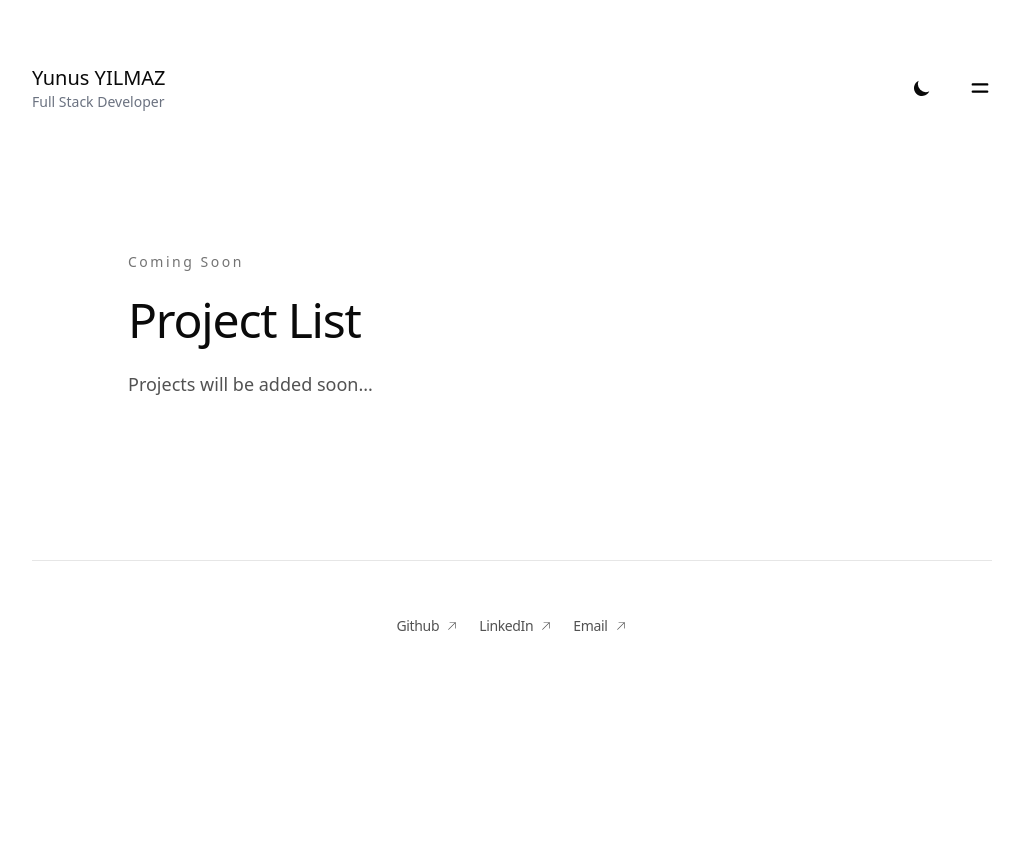
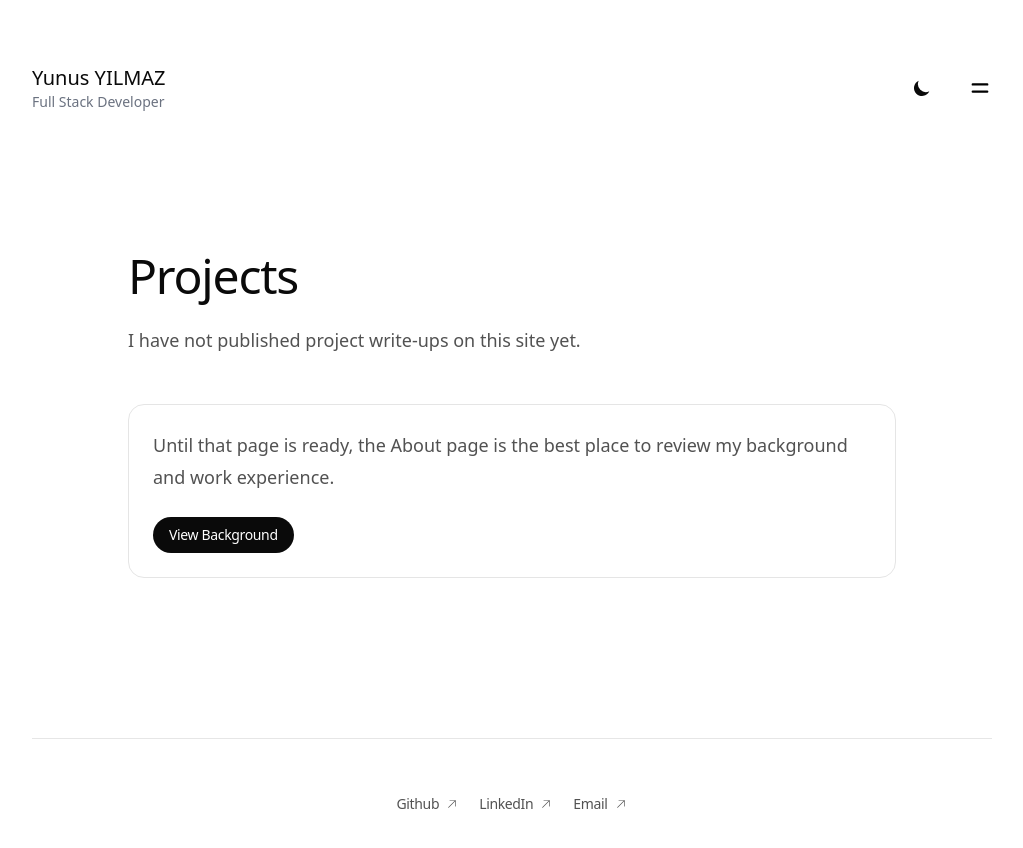
Before and after one commit to yy34/yunusyilmaz.dev, a Next.js app: page /projects in a window 1280 px wide. Shown: the top 848 px of the page, without its empty margins (128-1151 px from the left). Before the commit the page ends 800 px from the top, so only its background shows below. Built offline with nearby package versions, Linux system fonts and the light colour scheme; a web font is replaced by a local one.

Commit message:
Refactor About, Contact, Home, and Work pages for improved structure and clarity; update button labels and enhance layout with Container component

```diff
--- a/src/components/Experience.jsx
+++ b/src/components/Experience.jsx
@@ -51,7 +51,7 @@ const Experience = () => {
         </GridList>
 
         <div className="flex justify-center">
-          <Button href="about">More Detail</Button>
+          <Button href="about">See Full Experience</Button>
         </div>
       </Container>
     </Section>
--- a/src/pages/about/index.jsx
+++ b/src/pages/about/index.jsx
@@ -1,3 +1,4 @@
+import Container from "../../components/Container";
 import SocialMedia from "../../components/SocialMedia";
 import PageIntro from "../../components/PageIntro";
 import FadeIn from "../../components/FadeIn";
@@ -22,29 +23,33 @@ const AboutPage = () => {
   };
 
   return (
+    <>
       <PageIntro title="About Me">
         <div className="text-neutral-600 dark:text-neutral-300">
           {renderAboutParagraphs()}
         </div>
+      </PageIntro>
 
       <ExperienceDetail></ExperienceDetail>
 
+      <Container className="mt-12 sm:mt-16" innerClassName="max-w-3xl">
         <FadeIn>
-        <div className="flex flex-col md:flex-row gap-7 items-center justify-between border-y border-neutral-100 dark:border-neutral-700 py-5 my-10">
+          <div className="flex flex-col items-center justify-between gap-7 border-y border-neutral-100 py-5 dark:border-neutral-700 md:flex-row">
             <Image
               src={mypic}
               alt="Yunus Yilmaz"
               className="h-36 w-36 object-cover object-right-top"
             />
-          <div className="flex flex-col gap-5 justify-center items-center">
+            <div className="flex flex-col items-center justify-center gap-5">
               <div className="text-sm font-medium tracking-[0.18em] text-neutral-500 dark:text-neutral-400">
-              Contact Me
+                Get in touch
               </div>
               <SocialMedia />
             </div>
           </div>
         </FadeIn>
-    </PageIntro>
+      </Container>
+    </>
   );
 };
 
--- a/src/pages/contact/index.jsx
+++ b/src/pages/contact/index.jsx
@@ -1,17 +1,22 @@
 import Container from "../../components/Container";
 import PageIntro from "../../components/PageIntro";
-import SocialMedia from "../../components/SocialMedia";
+import Socials from "../../components/Socials";
 
 const ContactPage = () => {
   return (
     <>
       <PageIntro title="Contact Me">
         <p>
-          You can reach me immediately via LinkedIn or my social media accounts.
+          LinkedIn and email are the best ways to reach me.
         </p>
       </PageIntro>
-      <Container className="mt-12">
-        <SocialMedia></SocialMedia>
+      <Container className="mt-12" innerClassName="max-w-3xl">
+        <div className="rounded-2xl border border-neutral-200 bg-white px-6 py-6 dark:border-neutral-800 dark:bg-neutral-950/60">
+          <p className="text-sm font-medium tracking-[0.18em] text-neutral-500 dark:text-neutral-400">
+            Reach out directly
+          </p>
+          <Socials />
+        </div>
       </Container>
     </>
   );
--- a/src/pages/index.js
+++ b/src/pages/index.js
@@ -10,7 +10,6 @@ export default function Home() {
     <main className="text-black">
       <Container className="mt-24 sm:mt-48">
         <FadeIn className="max-w-2xl">
-          <Socials />
           <h1 className="text-2xl md:text-3xl before:tracking-tight font-bold text-neutral-950 dark:text-neutral-50">
             Hello, I'm Yunus.
           </h1>
@@ -20,7 +19,8 @@ export default function Home() {
             passionate and dedicated to my work. I currently work at sahibinden.
           </p>
 
-          <Button href="/about">About Me</Button>
+          <Button href="/about">View Background</Button>
+          <Socials />
         </FadeIn>
       </Container>
       <Experience />
--- a/src/pages/projects/index.jsx
+++ b/src/pages/projects/index.jsx
@@ -1,11 +1,24 @@
+import Button from "../../components/Button";
+import Container from "../../components/Container";
 import PageIntro from "../../components/PageIntro";
 
 const WorkPage = () => {
   return (
     <>
-      <PageIntro eyebrow="Coming Soon" title="Project List">
-        <p>Projects will be added soon...</p>
+      <PageIntro title="Projects">
+        <p>I have not published project write-ups on this site yet.</p>
       </PageIntro>
+      <Container className="mt-12" innerClassName="max-w-3xl">
+        <div className="rounded-2xl border border-neutral-200 bg-white px-6 py-6 dark:border-neutral-800 dark:bg-neutral-950/60">
+          <p className="text-base leading-7 text-neutral-600 dark:text-neutral-300 md:text-lg md:leading-8">
+            Until that page is ready, the About page is the best place to
+            review my background and work experience.
+          </p>
+          <div className="mt-6">
+            <Button href="/about">View Background</Button>
+          </div>
+        </div>
+      </Container>
     </>
   );
 };
```
Lines whose indentation alone changed are shown as unchanged.
